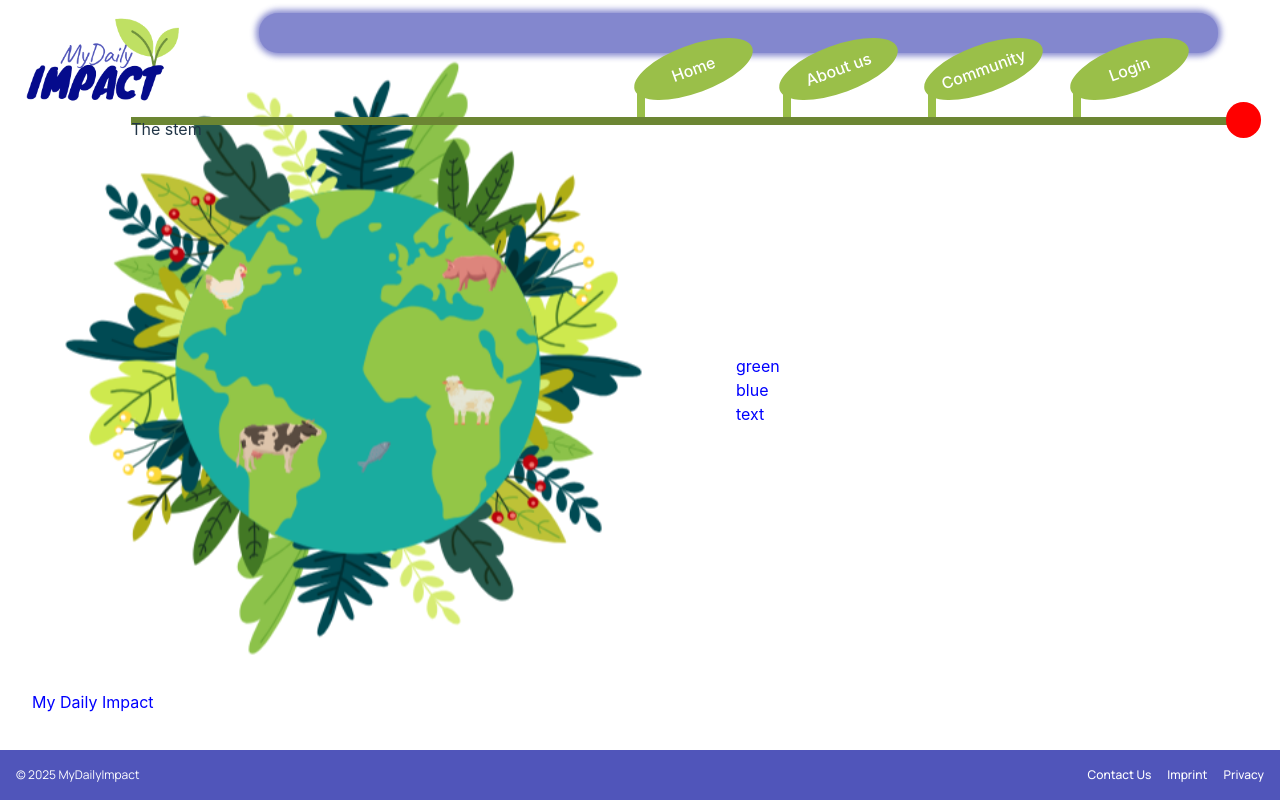
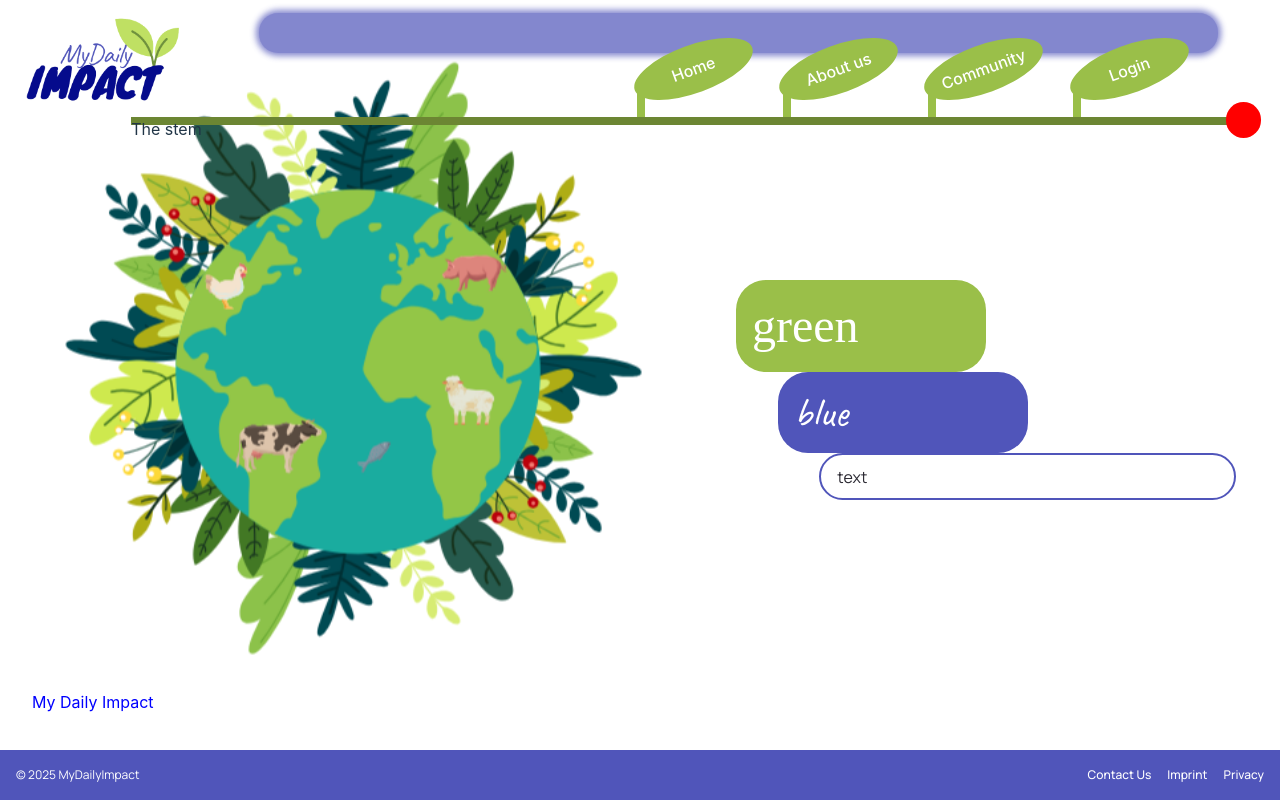
Before and after one commit to TechLabs-Remote-Bootcamp/WS24-MyDailyImpact, a React (Vite) app in the folder mdi-react/: page / in a window 1280 px wide. Built offline with nearby package versions, Linux system fonts and the light colour scheme; a web font is replaced by a local one.

Commit message:
first general css for right side content

```diff
--- a/mdi-react/src/components/Header.jsx
+++ b/mdi-react/src/components/Header.jsx
@@ -1,5 +1,5 @@
 import "./Header.scss";
-import logo from "../images/MDI_logo.png";
+import logo from "../images/mdi_logo.png";
 import { Link } from "react-router-dom";
 
 export default function Header() {
--- a/mdi-react/src/components/RC_home.jsx
+++ b/mdi-react/src/components/RC_home.jsx
@@ -1,9 +1,11 @@
+import "../styles/rc_general.scss";
+
 export default function RC_home() {
   return (
-    <div>
-      <div>green</div>
-      <div>blue</div>
-      <div>text</div>
+    <div className="content-container">
+      <div className="green-box">green</div>
+      <div className="blue-box">blue</div>
+      <div className="text-box">text</div>
     </div>
   );
 }
--- /dev/null
+++ b/mdi-react/src/styles/rc_general.scss
@@ -0,0 +1,40 @@
+@import "../styles/colors.scss";
+@import "../styles/fonts.scss";
+
+.content-container {
+  display: grid;
+  grid-template-columns: 1fr 1fr 4fr 1fr 5fr;
+  grid-template-rows: repeat(3);
+  width: 500px;
+  color: $white;
+
+  div {
+    border-radius: 30px;
+    padding: 0.6rem 1rem;
+  }
+
+  .green-box {
+    grid-column: 1 / 4;
+    grid-row: 1 / 2;
+    background-color: $secondary;
+    font-family: $font-family-title;
+    font-size: 3rem;
+  }
+
+  .blue-box {
+    grid-column: 2 / 5;
+    grid-row: 2 / 3;
+    background-color: $primary-medium;
+    font-family: $font-family-page-title;
+    font-size: 2.6rem;
+  }
+
+  .text-box {
+    grid-column: 3 / 6;
+    grid-row: 3 / 4;
+    border: 2px solid $primary-medium;
+    font-family: $font-family-general;
+    color: $grey-700;
+    font-size: 1rem;
+  }
+}
```
